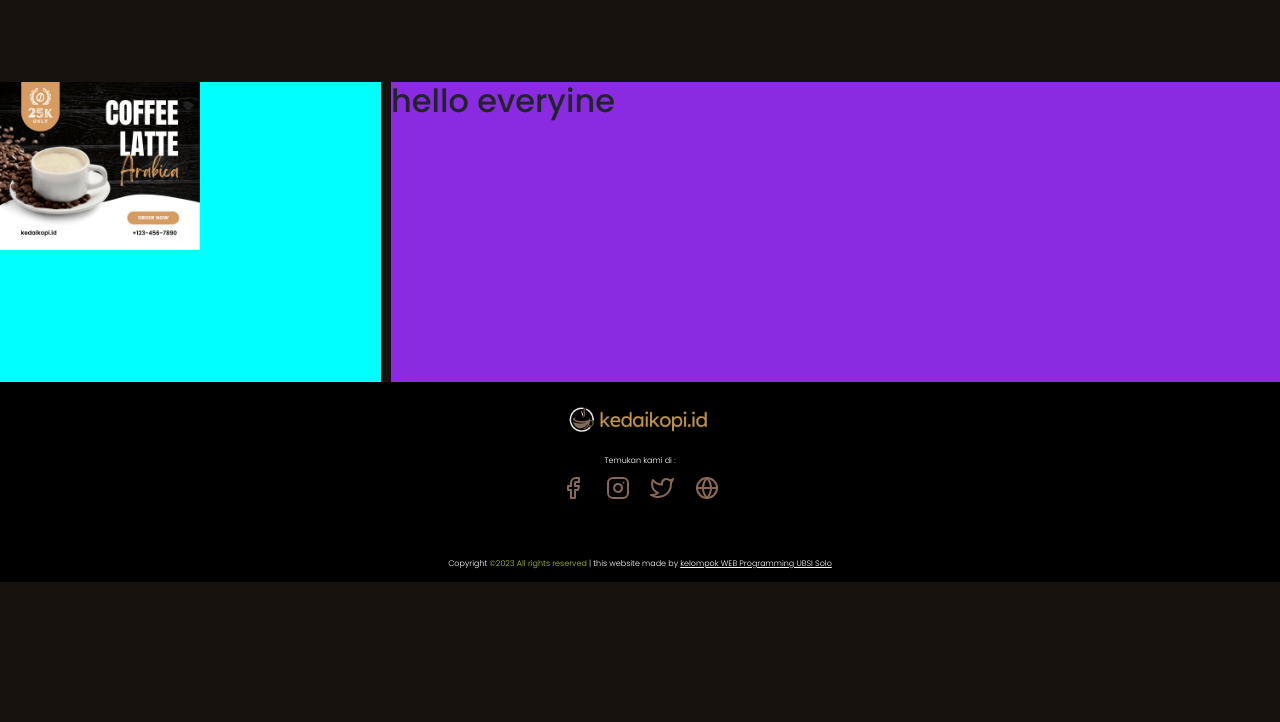
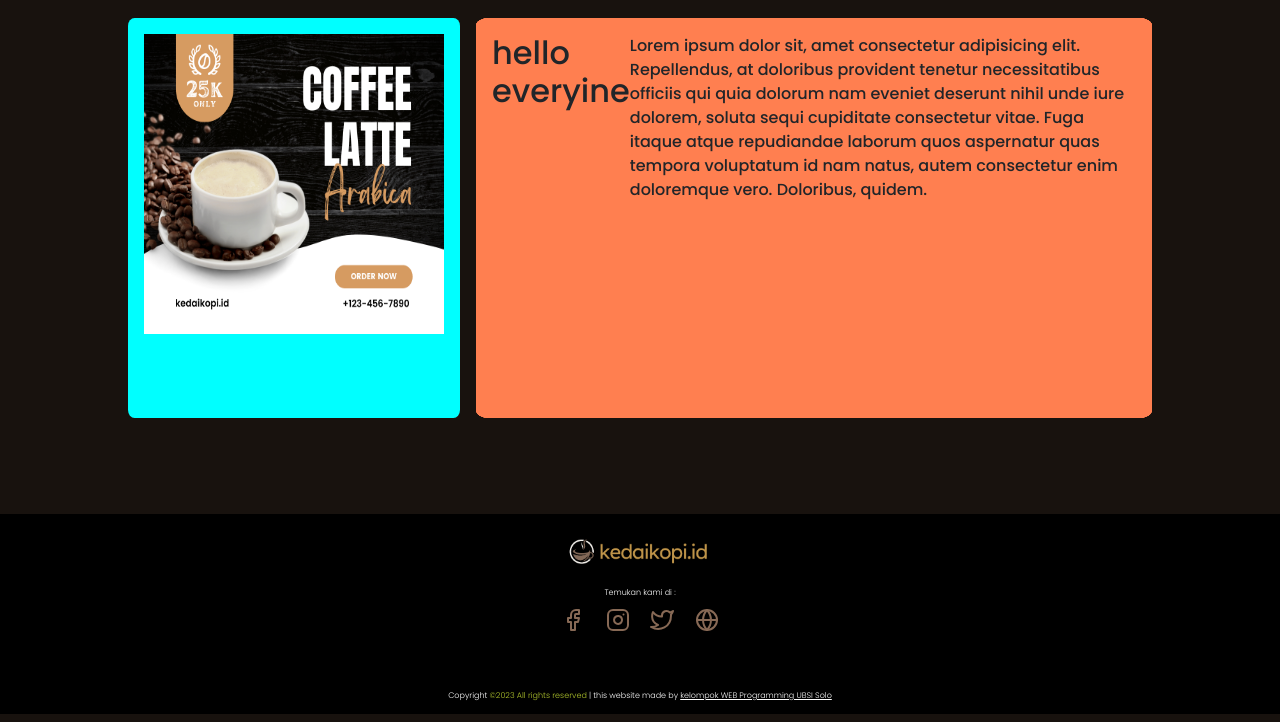
Before and after one commit to hawk-xc/hawk-xc.github.io, a PHP site: page /web_project/menu/menu2.html in a window 1280 px wide. Shown: the part 78-800 px from the top of the page. Run offline with PHP 8.4, Linux system fonts and the light colour scheme.

Commit message:
add update]

```diff
--- a/web_project/css/menu-responsive.css
+++ b/web_project/css/menu-responsive.css
@@ -6,28 +6,62 @@
   margin: 0px;
 }
 
-.section-hero-menu {
+.section-container {
   width: 100%;
-  margin-top: 10rem;
+  height: 400px;
+  display: flex;
+  justify-content: center;
+  align-center: center;
 
-  /* grid overlay */
-  display: flex;
-  flex-direction: row;
-  gap: 10px;
+  /* margin top */
+  margin-top: 6rem;
+  margin-bottom: 6rem;
 }
 
-.section-hero-menu .item-gambar {
-  width: 30%;
+.section-container .section-hero-menu {
+  display: grid;
+  width: 80%;
+  /* grid-template-columns: 1fr 1fr; */
+
+  grid-template-areas:
+    "satu"
+    "dua";
+  gap: 1rem;
+}
+
+.section-container .section-hero-menu .item {
+  width: 100%;
+  /* height: 500px; */
+  border-radius: 2%;
+  padding-top: 2rem;
+
+  /* flex direction */
+  display: flex;
+  justify-items: center;
+  justify-content: center;
+
+  padding: 1rem;
+}
+
+.section-container .section-hero-menu .item img {
+  width: 300px;
   height: 300px;
+}
+
+.satu {
+  grid-area: satu;
   background-color: aqua;
 }
 
-.section-hero-menu .item-gambar img {
-  width: 200px;
+.dua {
+  grid-area: dua;
+  background-color: coral;
 }
 
-.section-hero-menu .item-content {
-  width: 70%;
-  height: 300px;
-  background-color: blueviolet;
+/* media query */
+@media screen and (min-width: 600px) {
+  .section-container .section-hero-menu {
+    grid-template-areas: "satu dua dua dua dua dua";
+    gap: 1rem;
+  }
 }
--- a/web_project/menu/menu2.html
+++ b/web_project/menu/menu2.html
@@ -54,12 +54,26 @@
     </div>
 
     <!-- hero container body start -->
-    <div class="section-hero-menu">
-      <div class="item-gambar">
-        <img src="../media/menu/kedaikopi-menu2.png" alt="" />
-      </div>
-      <div class="item-content">
-        <h2>hello everyine</h2>
+    <div class="section-container">
+      <div class="section-hero-menu">
+        <div class="item satu">
+          <img src="../media/menu/kedaikopi-menu2.png" alt="" />
+        </div>
+        <div class="item dua"></div>
+        <div class="item dua"></div>
+        <div class="item dua"></div>
+        <div class="item dua"></div>
+        <div class="item dua">
+          <h2>hello everyine</h2>
+          <p>
+            Lorem ipsum dolor sit, amet consectetur adipisicing elit.
+            Repellendus, at doloribus provident tenetur necessitatibus officiis
+            qui quia dolorum nam eveniet deserunt nihil unde iure dolorem,
+            soluta sequi cupiditate consectetur vitae. Fuga itaque atque
+            repudiandae laborum quos aspernatur quas tempora voluptatum id nam
+            natus, autem consectetur enim doloremque vero. Doloribus, quidem.
+          </p>
+        </div>
       </div>
     </div>
     <!-- hero container body end -->
```
